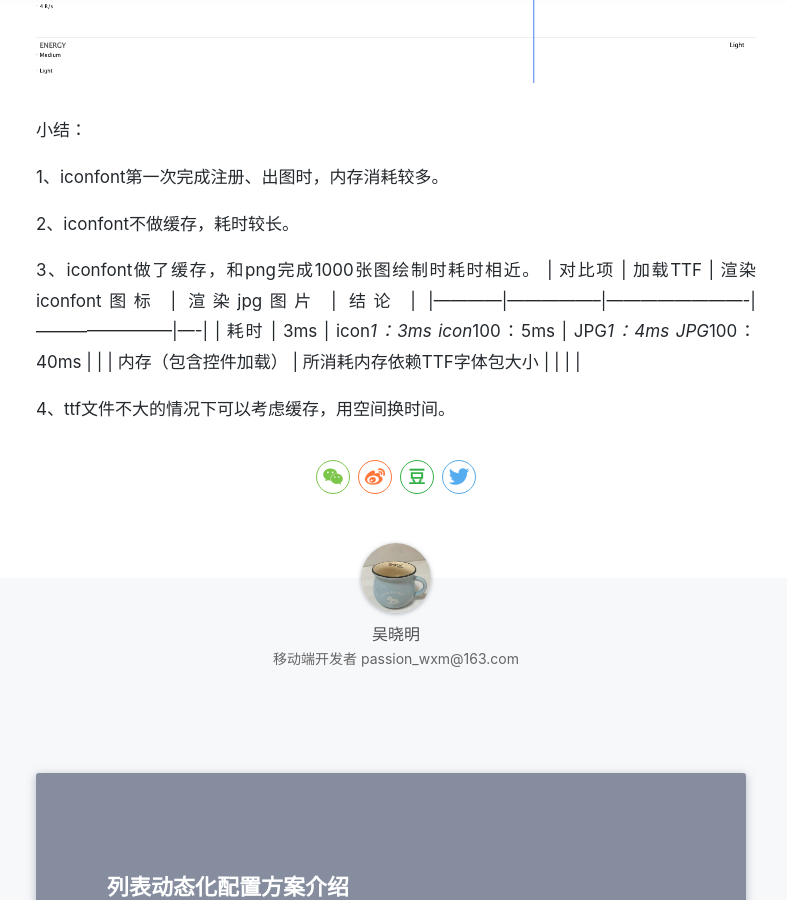
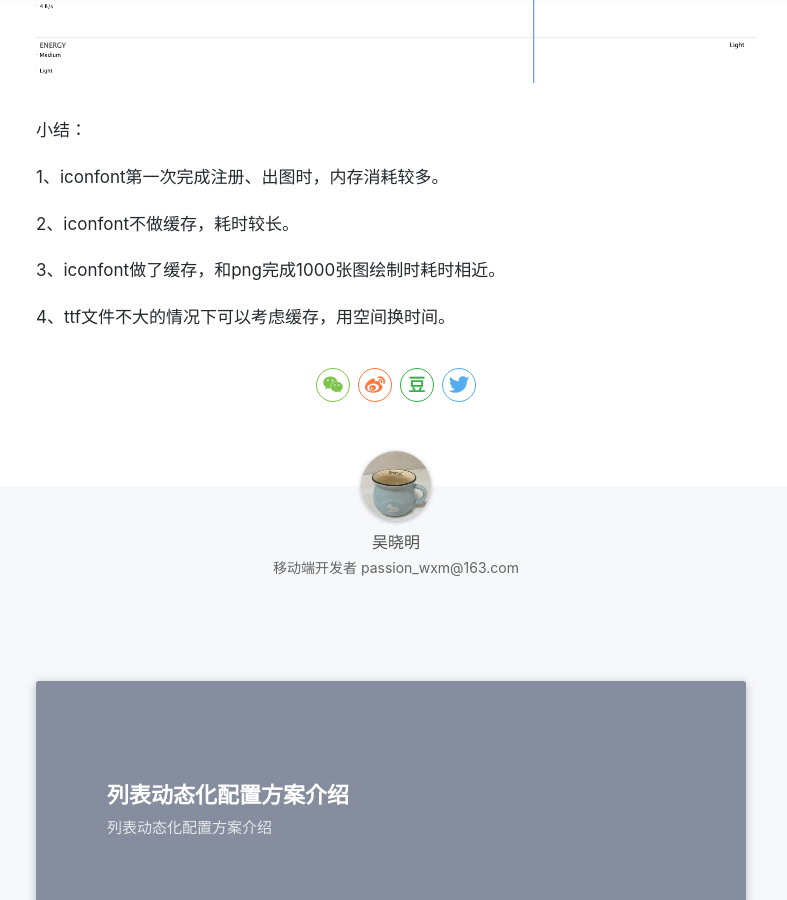
Before and after one commit to action121/action121.github.com, a Jekyll site: the page built from _posts/2019-07-22-iconfont.md, in a window 1280 px wide and 900 px high, scrolled down 9936 px. Shown: the whole window, without its empty margins (244-1031 px from the left). Built offline with Jekyll 4.4.1, drawn with Linux system fonts in a browser that asks for light colours; nearby versions of some CDN libraries; comment, search, counter and statistics services are not loaded; a style sheet for code colours, icons or effects is not loaded.

Commit message:
iconfont

```diff
--- a/_posts/2019-07-22-iconfont.md
+++ b/_posts/2019-07-22-iconfont.md
@@ -147,15 +147,18 @@
 
 
 ## Android性能测试结果统计
+
 数据基于同一个设备HUAWWEI NOVA4和同样的图标（常规大小）测试。
 
 
 | 对比项        | 加载TTF | 渲染iconfont图标            | 渲染jpg图片                | 结论                                                                           |
 |------------|-------|-------------------------|------------------------|------------------------------------------------------------------------------|
 | 耗时         | 3ms   | icon*1：3ms icon*100：5ms | JPG*1：4ms JPG*100：40ms | 1、通过iconfont加载多个图标本质上还是通过TextView渲染多个字符串，对耗时影响大； 2、加载JPG图片的过程需要重复解析渲染相对比较耗时。 |
-| 内存（包含控件加载） |   所消耗内存依赖TTF字体包大小    |      icon*1：峰值0.4M icon*100：峰值0.8M                   |JPG*1：0.8M JPG*100：2M                        |1、控件初始化设置TextView typeFace字体对内存影响不大； 2、多个icon和图片同时渲染对内存消耗影响不大，过程中有个峰值，完成后随即内存会得到释放； 3、通过TextView设置typeFace可以同时加载多个icon，通过ImageView加载图片只能是一对一加载；                                                                              |
+| 内存（包含控件加载） |   所消耗内存依赖TTF字体包大小    |      icon*1：峰值0.4M icon*100：峰值0.8M                   |JPG*1：0.8M JPG*100：2M                        |1、控件初始化设置TextView typeFace字体对内存影响不大；  2、多个icon和图片同时渲染对内存消耗影响不大，过程中有个峰值，完成后随即内存会得到释放；   3、通过TextView设置typeFace可以同时加载多个icon，通过ImageView加载图片只能是一对一加载；                                                                              |
+
 
 ![image2020-7-31_14-53-6.png](../../../assets/img/15954074921349/image2020-7-31_14-53-6.png)
+
 
 小结：
 
@@ -164,10 +167,5 @@
 2、iconfont不做缓存，耗时较长。
 
 3、iconfont做了缓存，和png完成1000张图绘制时耗时相近。
-| 对比项        | 加载TTF           | 渲染iconfont图标            | 渲染jpg图片                | 结论 |
-|------------|-----------------|-------------------------|------------------------|----|
-| 耗时         | 3ms             | icon*1：3ms icon*100：5ms | JPG*1：4ms JPG*100：40ms |    |
-| 内存（包含控件加载） | 所消耗内存依赖TTF字体包大小 |                         |                        |    |
-
 
 4、ttf文件不大的情况下可以考虑缓存，用空间换时间。
```
